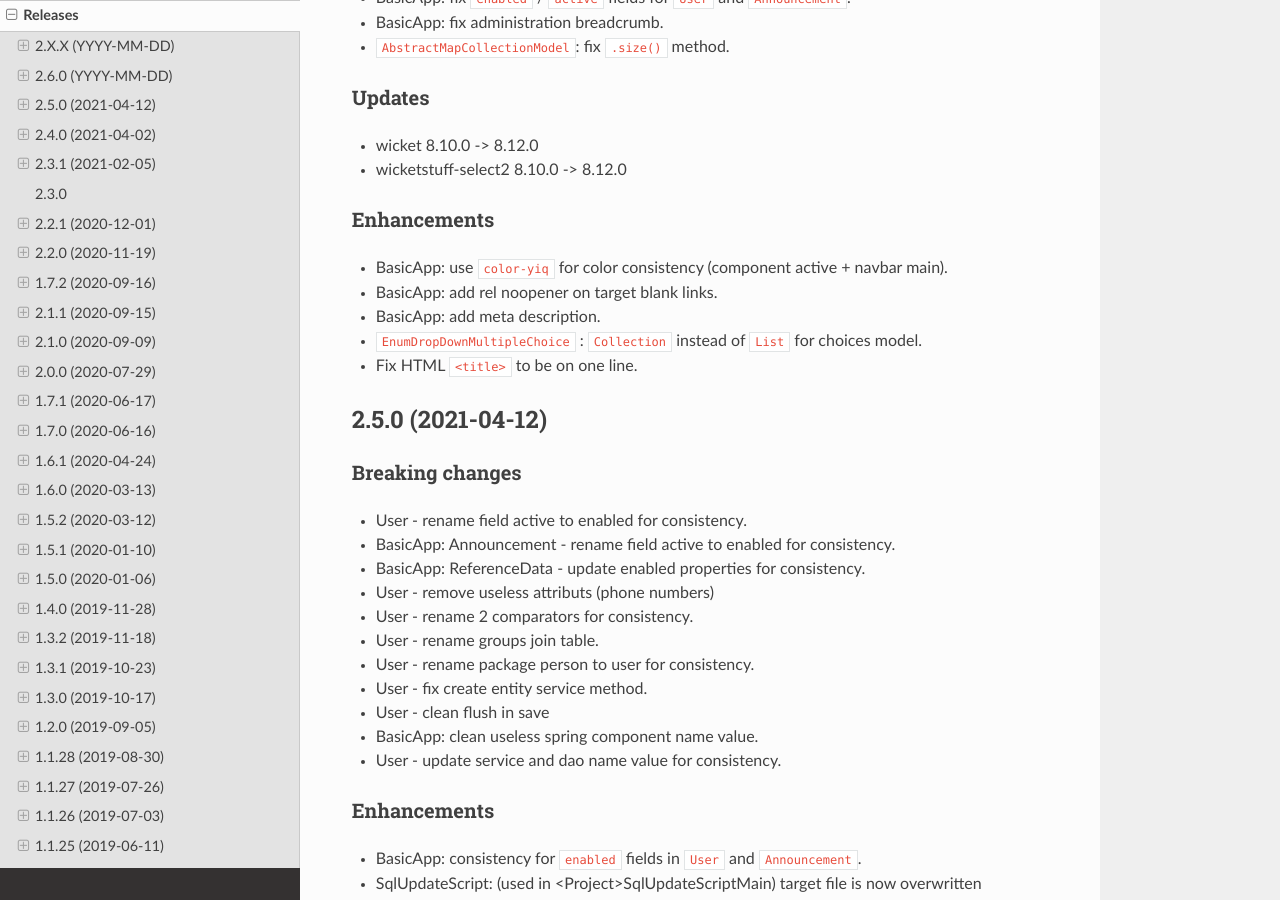
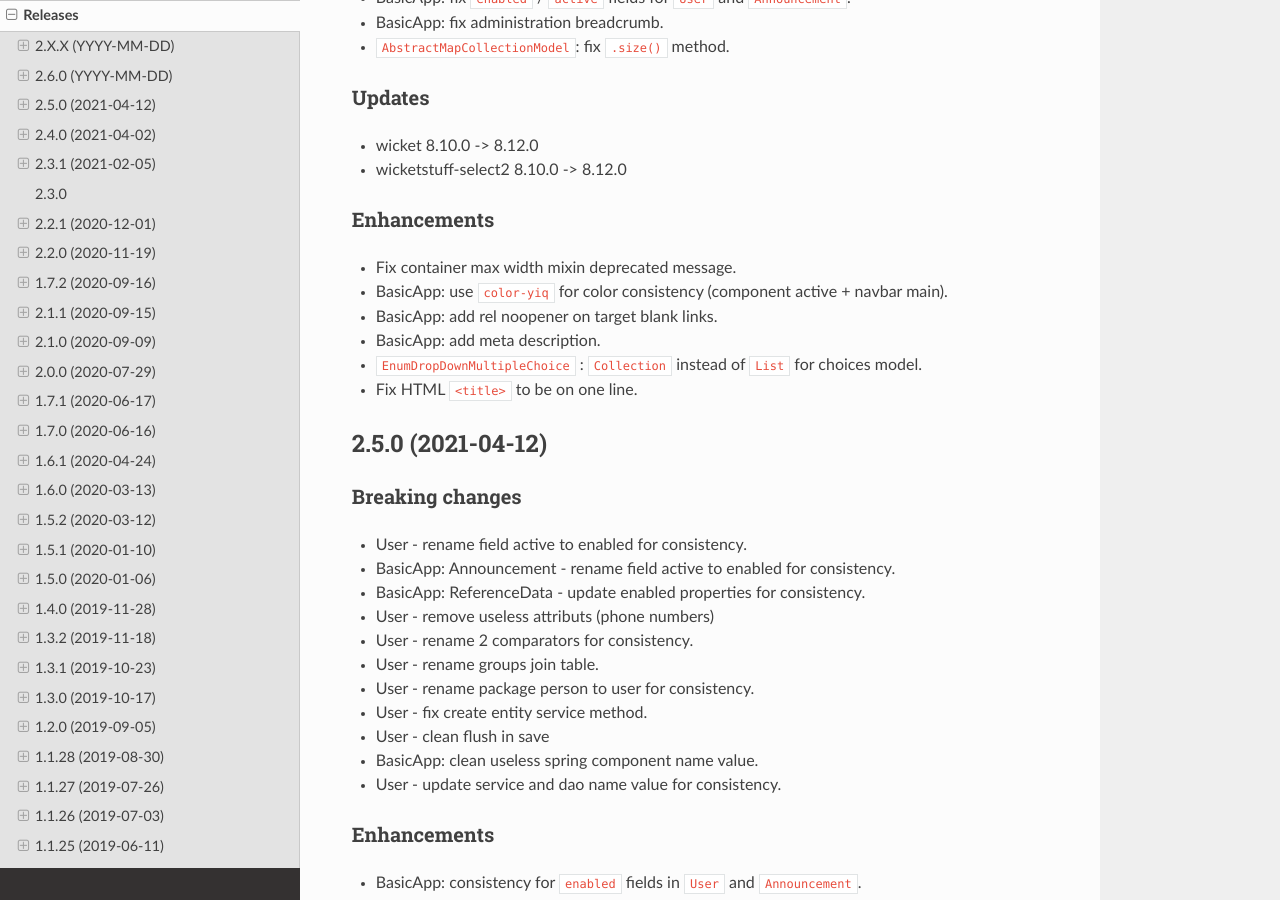
Before and after one commit to igloo-project/igloo-doc, a Sphinx documentation site: the page built from source/release-notes/releases.rst, in a window 1280 px wide and 900 px high, scrolled down 558 px. Built offline with Sphinx 7.4.7 and the Read the Docs theme 2.0.0, drawn with Linux system fonts in a browser that asks for light colours.

Commit message:
2.6.0: release notes

```diff
--- a/source/release-notes/releases.rst
+++ b/source/release-notes/releases.rst
@@ -40,6 +40,7 @@ Updates
 Enhancements
 ************
 
+* Fix container max width mixin deprecated message.
 * BasicApp: use ``color-yiq`` for color consistency (component active + navbar main).
 * BasicApp: add rel noopener on target blank links.
 * BasicApp: add meta description.
```
